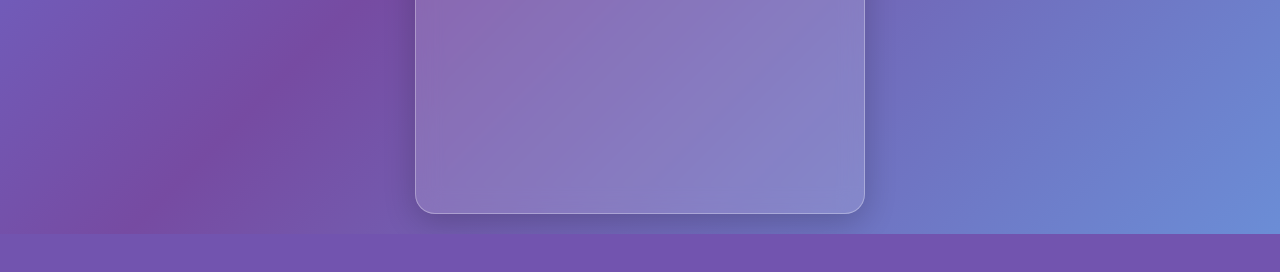
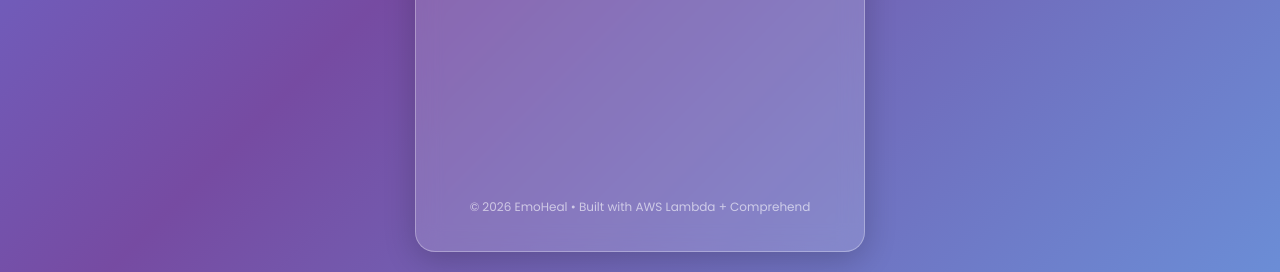
Before and after one commit to ashokaurovindomohanty-hub/EmoHeal, a Flask app: page / in a window 1280 px wide. Shown: the part 793-1065 px from the top of the page. Before the commit the page ends 1027 px from the top, so only its background shows below. Run offline with Flask 3, Linux system fonts and the light colour scheme.

Commit message:
final launch polish

```diff
--- a/templates/index.html
+++ b/templates/index.html
@@ -3,7 +3,8 @@
 <head>
 <meta charset="UTF-8">
 <meta name="viewport" content="width=device-width, initial-scale=1">
-<title>EmoHeal</title>
+<title>EmoHeal - AI Emotion Wellness</title>
+<meta name="description" content="EmoHeal - Detect emotions, journal, and get AI coaching for wellness">
 <link rel="stylesheet" href="/static/css/style.css">
 <script src="https://cdn.jsdelivr.net/npm/chart.js"></script>
 </head>
@@ -22,6 +23,7 @@
 <div id="coaching" style="margin-top:15px;padding:10px;border:1px solid #ddd;border-radius:8px;"></div>
 <div id="streak" style="margin-top:10px;font-weight:bold;"></div>
 <canvas id="happyChart" style="max-height:250px;margin-top:15px;"></canvas>
+<footer style="margin-top:20px;text-align:center;font-size:12px;opacity:0.6;">© 2026 EmoHeal • Built with AWS Lambda + Comprehend</footer>
 </div>
 <script src="/static/js/script.js"></script>
 </body>
```
